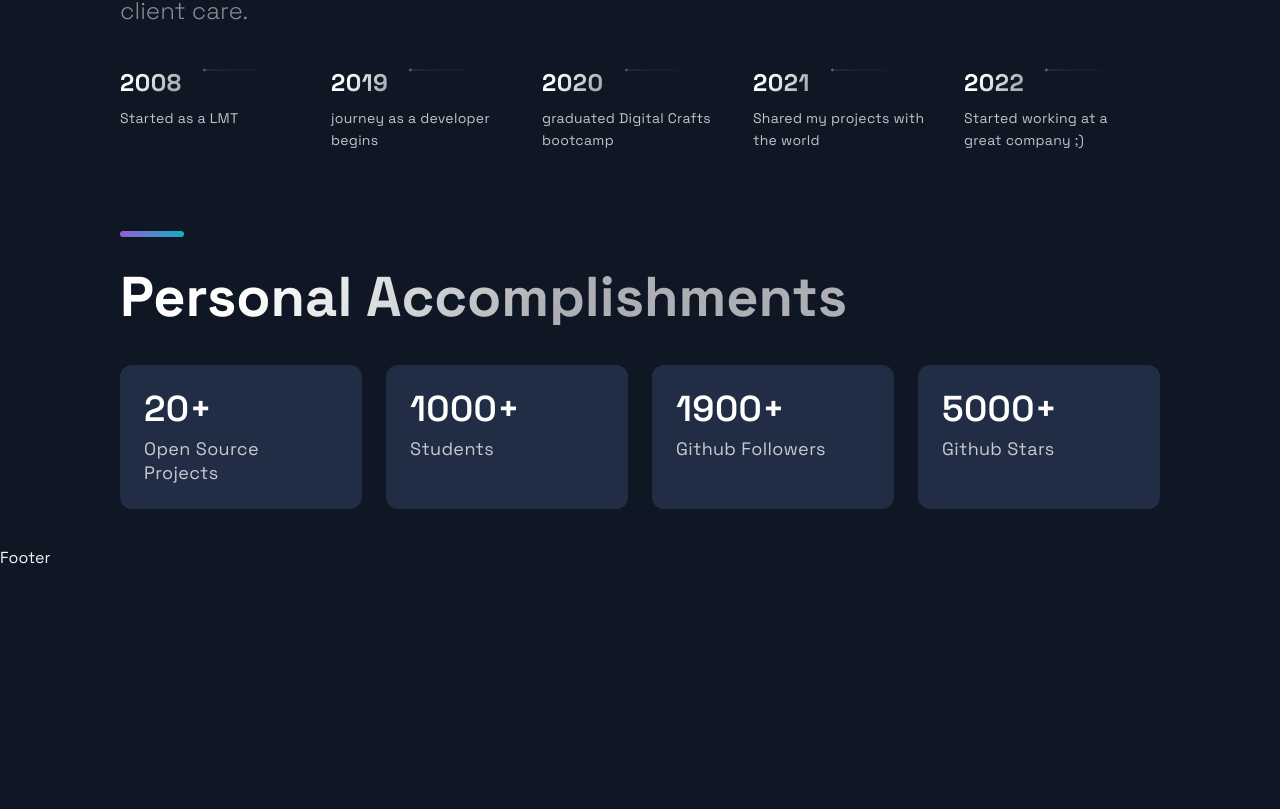
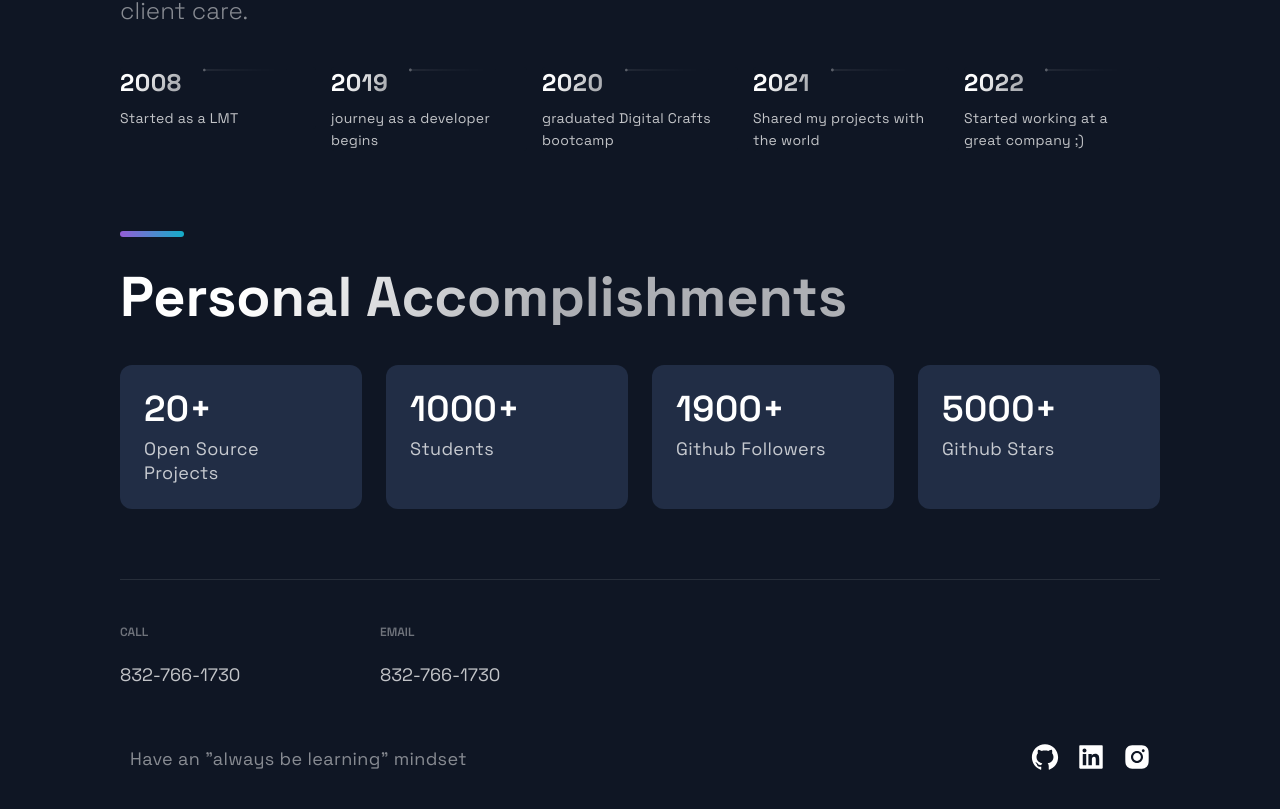
Before and after one commit to DjangoKerger/Djangokerger.github.io, a Next.js app: page / in a window 1280 px wide. Shown: the part 2859-3668 px from the top of the page. Before the commit the page ends 3427 px from the top, so only its background shows below. Built offline with nearby package versions, Linux system fonts and the light colour scheme.

Commit message:
footer completed

```diff
--- a/src/components/Footer/Footer.js
+++ b/src/components/Footer/Footer.js
@@ -6,9 +6,34 @@ import { CompanyContainer, FooterWrapper, LinkColumn, LinkItem, LinkList, LinkTi
 
 const Footer = () => {
   return (
-    <div>
-      Footer
-    </div>
+    <FooterWrapper>
+      <LinkList>
+        <LinkColumn>
+          <LinkTitle>Call</LinkTitle>
+          <LinkItem href="tel: 832-766-1730">832-766-1730</LinkItem>
+        </LinkColumn>
+        <LinkColumn>
+          <LinkTitle>Email</LinkTitle>
+          <LinkItem href="mailto: Kerger06@aol.com">832-766-1730</LinkItem>
+        </LinkColumn>
+      </LinkList>
+      <SocialIconsContainer>
+        <CompanyContainer>
+          <Slogan>Have an "always be learning" mindset</Slogan>
+        </CompanyContainer>
+        <SocialContainer>
+        <SocialIcons href="https://github.com/DjangoKerger">
+        <AiFillGithub size = "3rem"/>
+      </SocialIcons>
+      <SocialIcons href="https://www.linkedin.com/in/django-kerger-5a1a081a8/">
+        <AiFillLinkedin size = "3rem"/>
+      </SocialIcons>
+      <SocialIcons href="https://github.com/DjangoKerger">
+        <AiFillInstagram size = "3rem"/>
+      </SocialIcons>
+      </SocialContainer>
+      </SocialIconsContainer>
+    </FooterWrapper>
   );
 };
 
--- a/src/components/Header/Header.js
+++ b/src/components/Header/Header.js
@@ -38,7 +38,7 @@ const Header = () =>  (
       <SocialIcons href="https://www.linkedin.com/in/django-kerger-5a1a081a8/">
         <AiFillLinkedin size = "3rem"/>
       </SocialIcons>
-      <SocialIcons href="https://github.com">
+      <SocialIcons href="https://github.com/DjangoKerger">
         <AiFillInstagram size = "3rem"/>
       </SocialIcons>
     </Div3>
```
